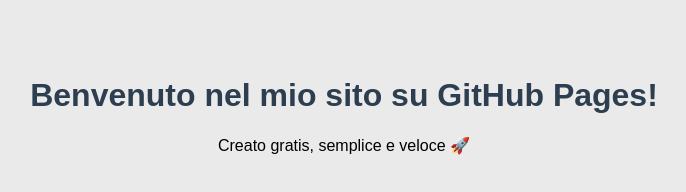
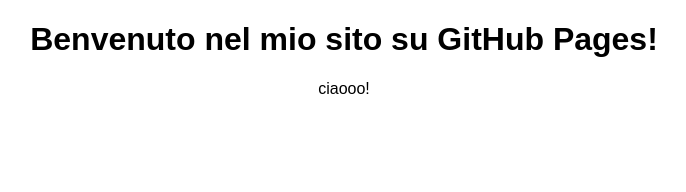
Before and after one commit to tomtomvir/tomalvir, a plain HTML site: page index.html in a window 1280 px wide. Shown: the whole page, without its empty margins (296-982 px from the left). Drawn offline with Linux system fonts and the light colour scheme.

Commit message:
Update index.html

```diff
--- a/index.html
+++ b/index.html
@@ -6,17 +6,14 @@
   <style>
     body {
       font-family: sans-serif;
-      background: #eaeaea;
       text-align: center;
-      padding: 3em;
     }
     h1 {
-      color: #2c3e50;
     }
   </style>
 </head>
 <body>
   <h1>Benvenuto nel mio sito su GitHub Pages!</h1>
-  <p>Creato gratis, semplice e veloce 🚀</p>
+  <p>ciaooo!</p>
 </body>
 </html>
```
